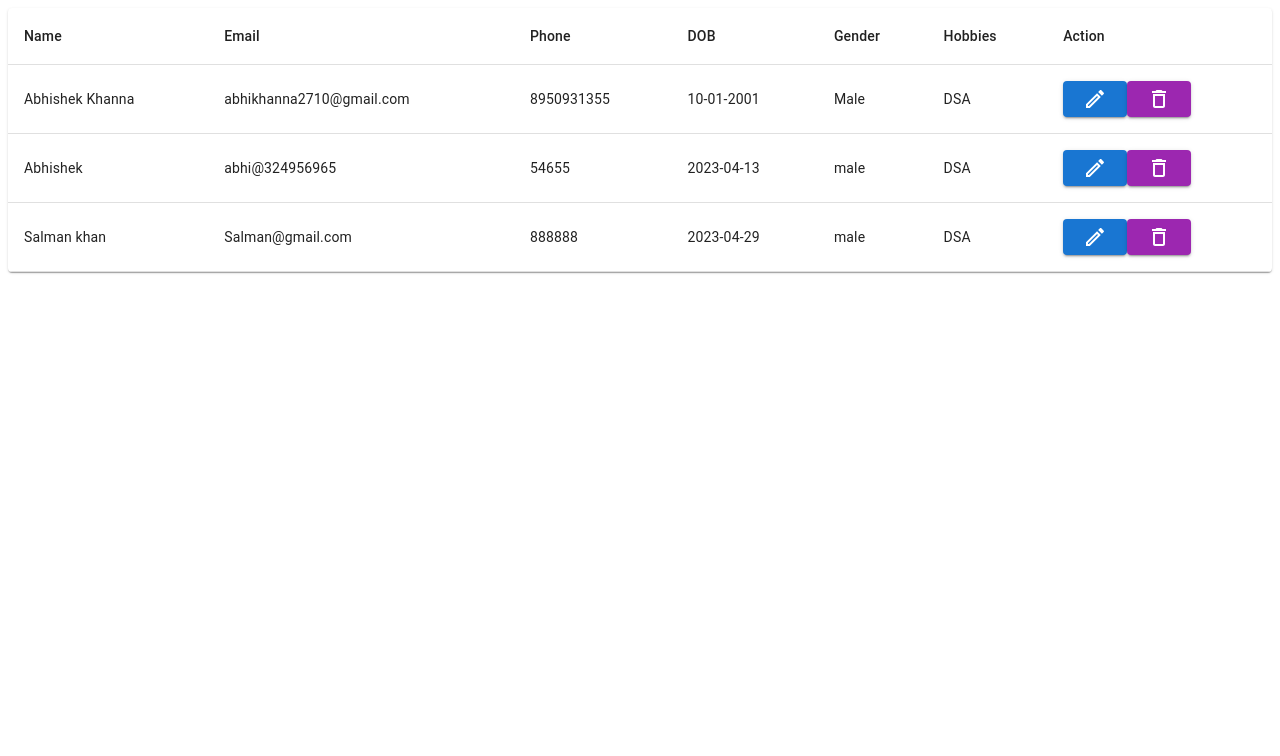
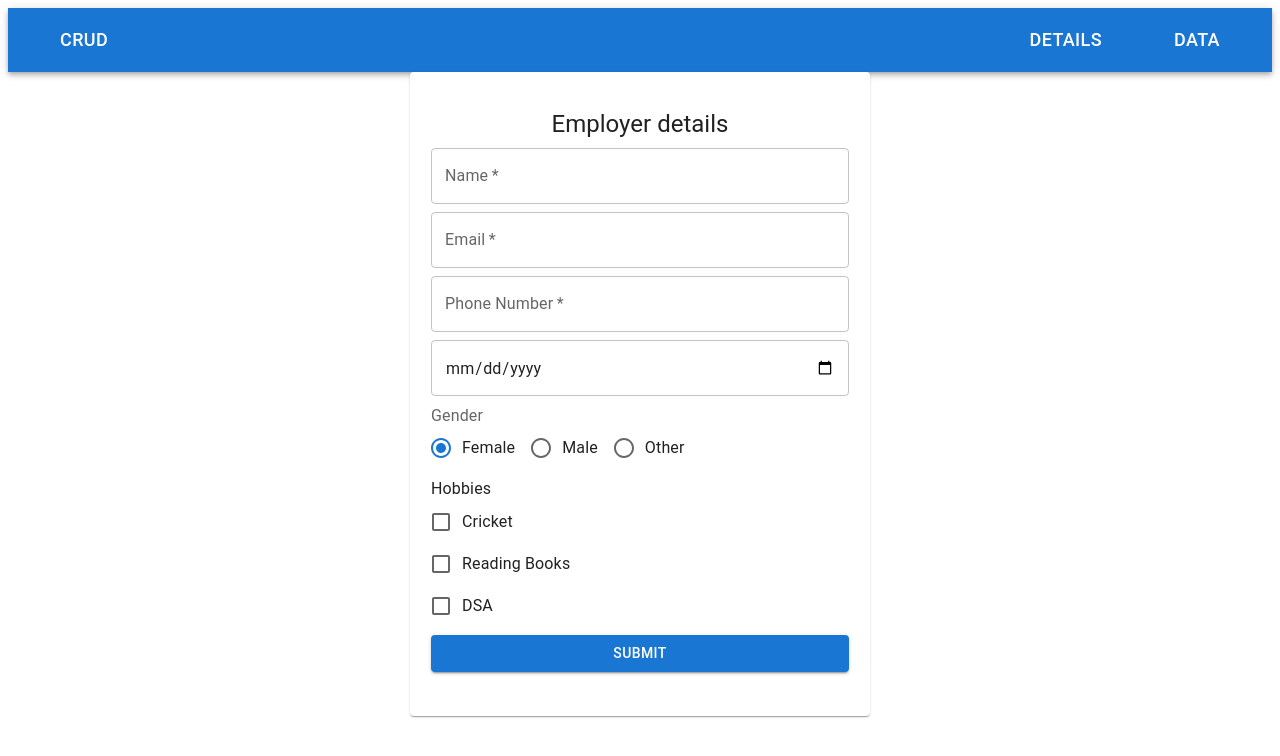
Before and after one commit to abhishekkhanna2710/React_CRUD, a React (Vite) app: page / in a window 1280 px wide. Shown: the top 756 px of the page. Built offline with nearby package versions, Linux system fonts and the light colour scheme; data requests are answered from the project's data file.

Commit message:
Styling Part

```diff
--- a/package.json
+++ b/package.json
@@ -17,7 +17,8 @@
     "faker": "^6.6.6",
     "json-server": "^0.17.3",
     "react": "^18.2.0",
-    "react-dom": "^18.2.0"
+    "react-dom": "^18.2.0",
+    "react-router-dom": "^6.10.0"
   },
   "devDependencies": {
     "@types/react": "^18.0.28",
--- a/src/App.jsx
+++ b/src/App.jsx
@@ -1,14 +1,21 @@
 import React from "react"
 import Employee from "./Pages/Employee_Details/Employee"
 import Data from "./Pages/Employee_Data/Data"
+import Navbar from "./Components/Navbar/Navbar"
+import { Routes, Route } from "react-router-dom"
 
 function App() {
 
   return (
     <div className="App">
+      <Routes>
+        <Route path="/" element={<Employee />} />
+        <Route path="/data" element={<   Data />} />
+      </Routes>
 
-      {/* <Employee /> */}
-      <Data />
+
+
+
     </div>
   )
 }
--- /dev/null
+++ b/src/Components/Navbar/Navbar.jsx
@@ -0,0 +1,36 @@
+import React from 'react'
+import { AppBar, Stack, Toolbar, Typography, Button } from '@mui/material';
+import { Link } from 'react-router-dom';
+
+function Navbar() {
+
+    const NavStyle = {
+        color: "white",
+        textDecoration: "none",
+        fontSize: "18px",
+        fontWeight: 500,
+        margin: "10px 20px"
+    }
+    return (
+        <div style={{ margin: "0px auto", }}  >
+
+            <AppBar position='static'>
+                <Toolbar >
+
+                    <Typography variant='h5' component="div" sx={{ flexGrow: 1 }}>
+                        <Button color='inherit'> <Link style={NavStyle} to="/">CRUD</Link></Button>
+                    </Typography>
+
+                    <Stack direction="row" spacing={2}>
+                        <Button color='inherit'> <Link style={NavStyle} to="/">Details</Link></Button>
+                        <Button color='inherit'>  <Link style={NavStyle} to="/data">Data</Link></Button>
+                    </Stack>
+                </Toolbar>
+
+
+            </AppBar>
+        </div>
+    )
+}
+
+export default Navbar
--- a/src/Pages/Employee_Data/Data.jsx
+++ b/src/Pages/Employee_Data/Data.jsx
@@ -1,6 +1,7 @@
 import { useState, useEffect } from 'react';
 import EditOutlinedIcon from '@mui/icons-material/EditOutlined';
 import DeleteOutlineTwoToneIcon from '@mui/icons-material/DeleteOutlineTwoTone';
+import Navbar from '../../Components/Navbar/Navbar';
 
 import {
     TableContainer,
@@ -11,6 +12,7 @@ import {
     TableBody,
     Button,
     Paper,
+    Typography
 } from '@mui/material';
 
 function DataTable() {
@@ -36,6 +38,14 @@ function DataTable() {
     };
 
     return (
+        <>
+            <Navbar />
+
+            <Typography variant='h4' align='center' gutterBottom
+                style={{ marginTop: "20px" }}
+            >
+                Employees Data
+            </Typography>
             <TableContainer component={Paper}>
                 <Table>
                     <TableHead>
@@ -68,6 +78,7 @@ function DataTable() {
                 </Table>
 
             </TableContainer>
+        </>
     );
 }
 
--- a/src/Pages/Employee_Details/Employee.jsx
+++ b/src/Pages/Employee_Details/Employee.jsx
@@ -3,6 +3,7 @@ import { useState } from 'react';
 import { Button, FormControl, Typography } from '@mui/material';
 import { Card, CardContent, Grid, Radio, Checkbox, FormGroup } from '@mui/material';
 import { FormLabel, FormControlLabel, RadioGroup, TextField } from '@mui/material';
+import Navbar from '../../Components/Navbar/Navbar';
 import "../../db.json";
 
 function Employee() {
@@ -62,8 +63,8 @@ function Employee() {
 
     return (
         <div>
+            <Navbar />
 
-            <br />
             <Card style={{ maxWidth: 450, margin: "0 auto", padding: "20px 5px" }}>
                 <CardContent>
                     <Typography gutterBottom={true} align='center' variant='h5'>Employer details</Typography>
--- a/src/db.json
+++ b/src/db.json
@@ -26,6 +26,33 @@
       "gender": "male",
       "hobbies": "DSA",
       "id": 3
+    },
+    {
+      "name": "Rahul",
+      "email": "rahul@123gmail.com",
+      "phone": "9594561355",
+      "dob": "2023-05-12",
+      "gender": "female",
+      "hobbies": "Cricket",
+      "id": 4
+    },
+    {
+      "name": "Supriya",
+      "email": "Supriyamehta@123gmail.com",
+      "phone": "4545454548",
+      "dob": "2023-04-08",
+      "gender": "female",
+      "hobbies": "Cricket",
+      "id": 5
+    },
+    {
+      "name": "Rmana",
+      "email": "Ty@42r6",
+      "phone": "48524163",
+      "dob": "2023-04-13",
+      "gender": "female",
+      "hobbies": "Cricket",
+      "id": 6
     }
   ]
 }
--- a/src/main.jsx
+++ b/src/main.jsx
@@ -1,9 +1,12 @@
 import React from 'react'
 import ReactDOM from 'react-dom/client'
 import App from './App'
+import { BrowserRouter } from "react-router-dom";
 
 ReactDOM.createRoot(document.getElementById('root')).render(
   <React.StrictMode>
-    <App />
+    <BrowserRouter>
+      <App />
+    </BrowserRouter>
   </React.StrictMode>,
 )
```
Also changed, not shown: 1 other file (tests, documents, lock files or other folders). Lines whose indentation alone changed are shown as unchanged.
